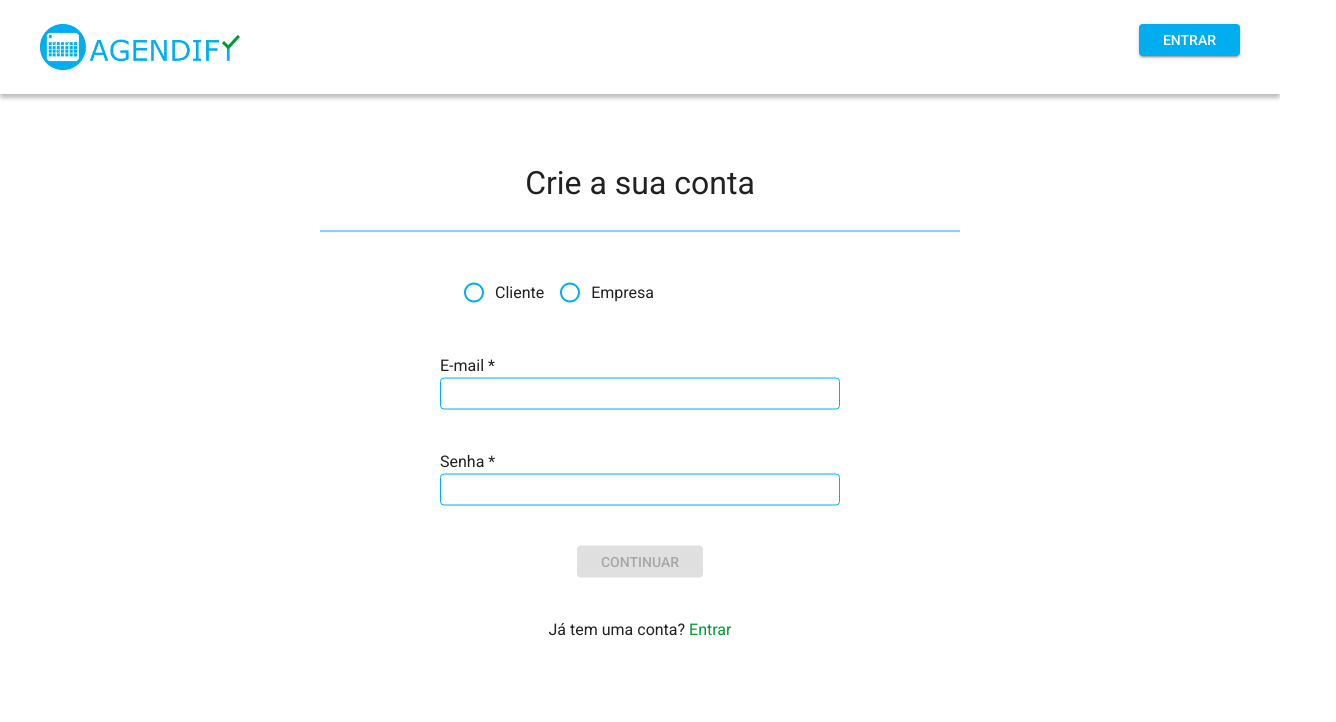
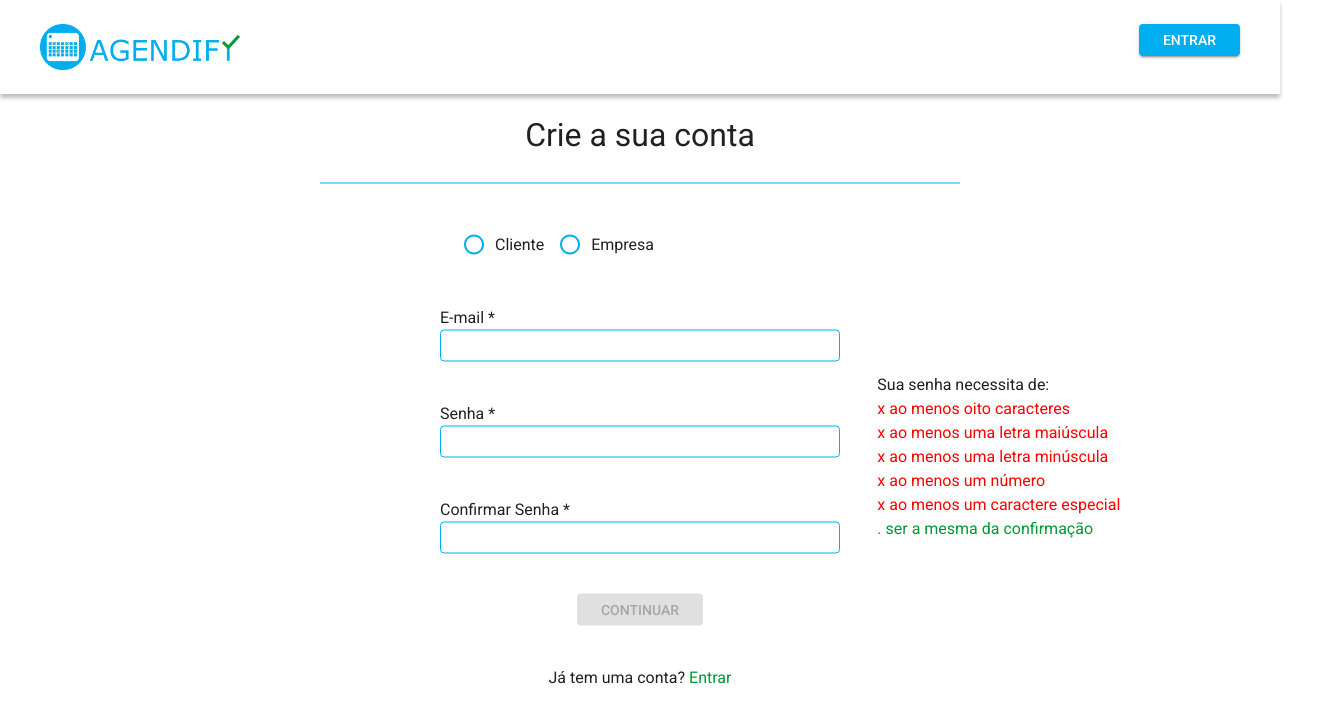
Before and after one commit to julia-bindi/agendify, a Next.js app in the folder agendify/: page /register in a window 1280 px wide. Shown: the top 722 px of the page, 1336 px wide, since content can reach past the window. Built offline with nearby package versions, Linux system fonts and the light colour scheme.

Commit message:
Add password verification

```diff
--- a/agendify/src/app/register/page.tsx
+++ b/agendify/src/app/register/page.tsx
@@ -3,25 +3,59 @@ import useHttp from "@/hooks/useHttp";
 import {
     Box,
     Button,
-    Checkbox,
     Container,
     FormControl,
     FormControlLabel,
+    Grid,
     Link,
     Radio,
     RadioGroup,
     TextField,
     Tooltip,
     Typography,
+    useTheme,
 } from "@mui/material";
-import { useState } from "react";
+import { ReactNode, useMemo, useState } from "react";
+
+const validatePassword = (password: string, confirmPassword: string): [boolean, boolean[]] => {
+    const params = [
+        password.length > 7,
+        /[A-Z]/.test(password),
+        /[a-z]/.test(password),
+        /[0-9]/.test(password),
+        /[@$!%*#?&_-]/.test(password),
+        password === confirmPassword
+    ]
+    return [!params.includes(false), params]
+}
 
 export default function Register() {
+
+    const theme = useTheme();
+
     const [option, setOption] = useState<string>("");
     const [email, setEmail] = useState<string>("");
     const [password, setPassword] = useState<string>("");
+    const [confirmPassword, setConfirmPassword] = useState<string>("");
 
     const { loading, error, data, requestHttp } = useHttp();
+
+    const emailRegex = /^[a-zA-Z0-9_.+-]+@[a-zA-Z0-9-]+\.[a-zA-Z0-9-.]+$/;
+
+    const validMail: boolean = useMemo(() => emailRegex.test(email), [email])
+    const [validPassword, validParams] = useMemo(() => validatePassword(password, confirmPassword), [password, confirmPassword])
+
+    const passwordField = (text: string, valid: boolean):ReactNode => {
+        return(
+            <Typography
+                sx={{
+                    color: valid ? theme.palette.secondary.main : theme.palette.secondary.light
+                }}
+            >
+                {(valid ? ". " : "x ") + text}
+            </Typography>
+        )
+    }
 
     return (
         <Container
@@ -46,11 +80,23 @@ export default function Register() {
                     fontSize: 32,
                     fontWeight: 400,
                     textAlign: "center",
-                    borderBlockEnd: "1px solid #00AEEF",
+                    borderBlockEnd: "1px solid " + theme.palette.primary.main,
                 }}
             >
                 Crie a sua conta
             </Typography>
+            <Grid
+                container
+                spacing={1}
+                sx={{
+                    alignSelf: 'center',
+                    width: 1400
+                }}
+            >
+                {/* Blank column */}
+                <Grid item xs={4}/>
+                {/* Main forms */}
+                <Grid item xs={4}>
                     <Container
                         sx={{
                             width: 400,
@@ -98,15 +144,23 @@ export default function Register() {
                                 onChange={(event) => setPassword(event.target.value)}
                             />
                         </Box>
+                        <Box>
+                            <Typography>Confirmar Senha *</Typography>
+                            <TextField
+                                sx={{ width: 400 }}
+                                type="password"
+                                onChange={(event) => setConfirmPassword(event.target.value)}
+                            />
+                        </Box>
                         <Tooltip
-                    title={'Campo obrigatório vazio ou preenchido incorretamente'}
+                            title={!(validMail && validPassword) && 'Campo obrigatório vazio ou preenchido incorretamente'}
                             placement={'top'}
                         >
                             <span /* Needed for tooltip on disabled Button*/>
                                 <Button
                                     variant="contained"
                                     href="#"
-                            disabled={email === "" || password === ""}
+                                    disabled={!(validMail && validPassword)}
                                     onClick={() => requestHttp()}
                                 >
                                     Continuar
@@ -120,6 +174,28 @@ export default function Register() {
                             </Link>
                         </Typography>
                     </Container>
+                </Grid>
+                {/* Password feedback */}
+                <Grid item xs={4}
+                    sx={{
+                        display: 'flex',
+                    }}
+                >
+                    <Box
+                        sx={{
+                            alignSelf: 'center'
+                        }}
+                    >
+                        <Typography>Sua senha necessita de:</Typography>
+                        {passwordField('ao menos oito caracteres', validParams[0])}
+                        {passwordField('ao menos uma letra maiúscula', validParams[1])}
+                        {passwordField('ao menos uma letra minúscula', validParams[2])}
+                        {passwordField('ao menos um número', validParams[3])}
+                        {passwordField('ao menos um caractere especial', validParams[4])}
+                        {passwordField('ser a mesma da confirmação', validParams[5])}
+                    </Box>
+                </Grid>
+            </Grid>
         </Container>
     );
 }
--- a/agendify/src/components/ThemeRegistry/theme.ts
+++ b/agendify/src/components/ThemeRegistry/theme.ts
@@ -15,10 +15,12 @@ const cores = {
     dark: "#0599D1",
     contrastText: "#FFFFFF",
     background: '#00AEEF0F',
-    text: '#000000'
+    text: '#000000',
+    warning: '#F00'
   },
   secondary: {
     main: "#009A34",
+    light: "#F00",
   },
 }
 
```
Also changed, not shown: agendify/src/app/login/page.tsx (+7 -3 lines). Lines whose indentation alone changed are shown as unchanged.
